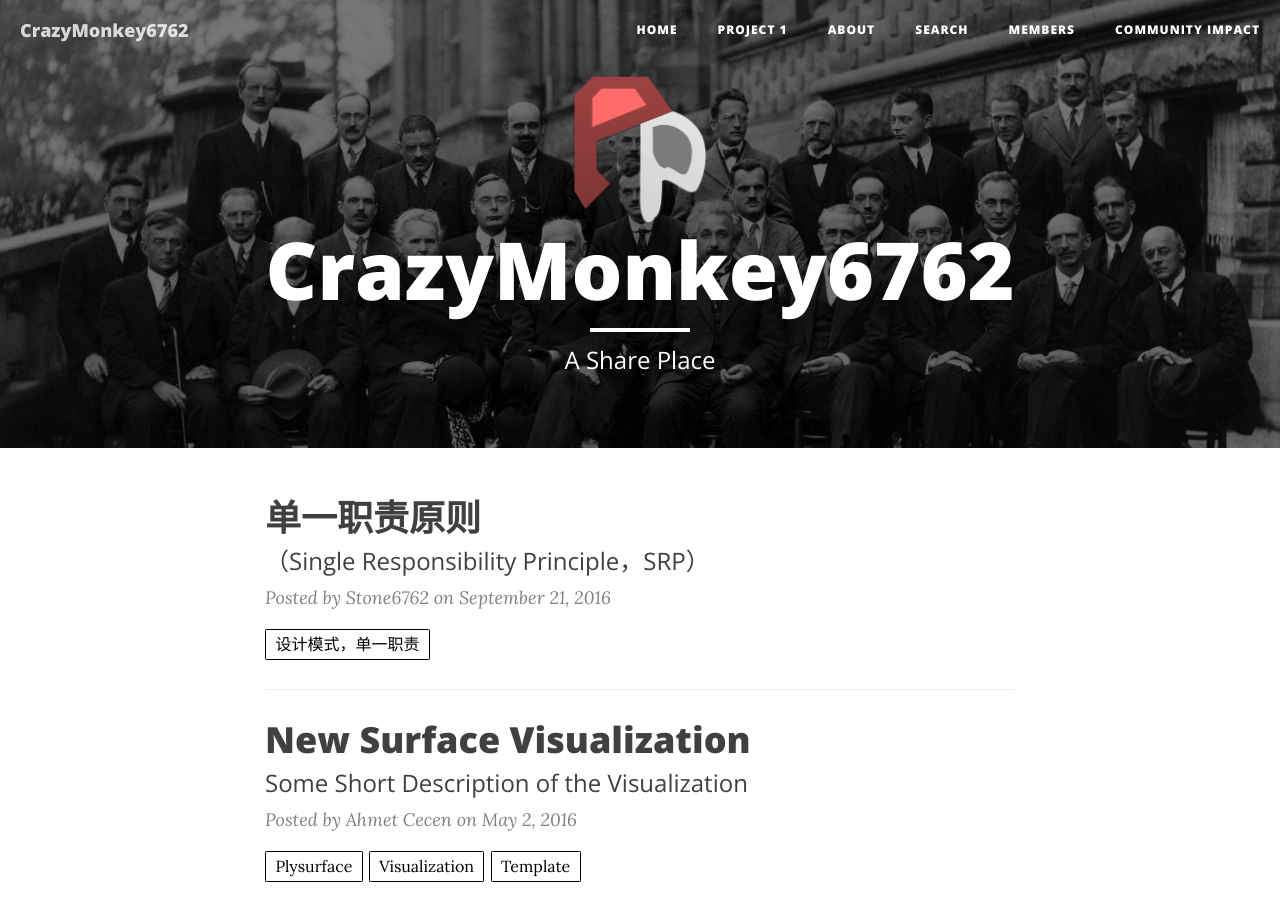
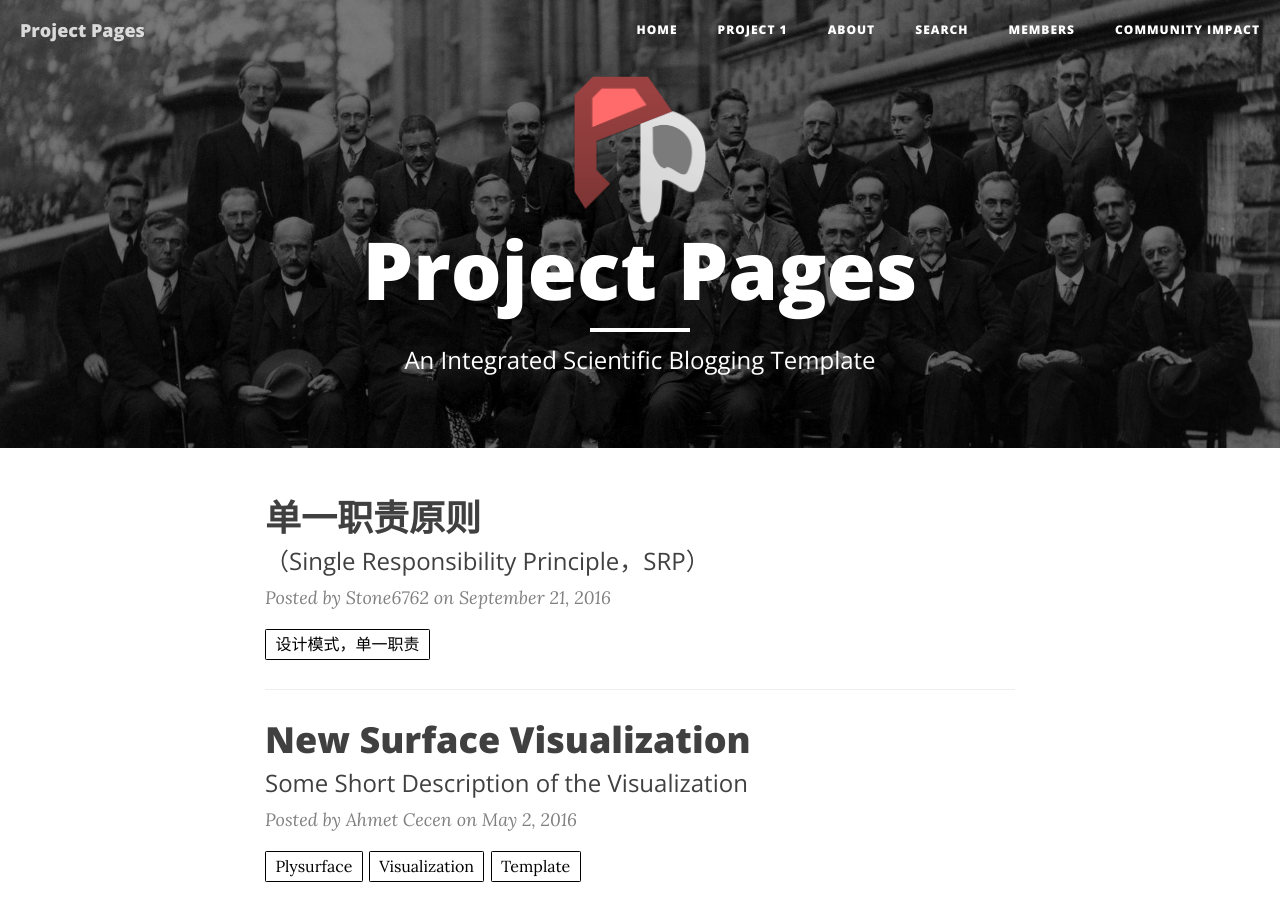
Before and after one commit to CrazyMonkey6762/CrazyMonkey6762.github.io, a Jekyll site: the page built from index.html, in a window 1280 px wide and 900 px high. Built offline with Jekyll 4.4.1, drawn with Linux system fonts in a browser that asks for light colours; nearby versions of some CDN libraries; the list of posts is cut into pages by our own code.

Commit message:
2016年10月9日23:33:43

```diff
--- a/_config.yml
+++ b/_config.yml
@@ -1,7 +1,7 @@
 # Site settings
-title: CrazyMonkey6762
-description: "A Share Place"
-url: "https://CrazyMonkey6762.github.io"
+title: Project Pages
+description: "An Integrated Scientific Blogging Template"
+url: "https://projectpages.github.io"
 
 
 
@@ -13,8 +13,8 @@ headercolor: "#FFFFFF"
 logo: /project-pages/img/logos/Project-Pages-New-Logo-Inverted.png
 
 # Tertiary Parameters
-github_username:  CrazyMonkey6762
-project_repository: CrazyMonkey6762.github.io
+github_username:  projectpages
+project_repository: project-pages
 disqus_shortname: project-pages
 g-analytics: UA-75881392-1
 altmetric: true
```
